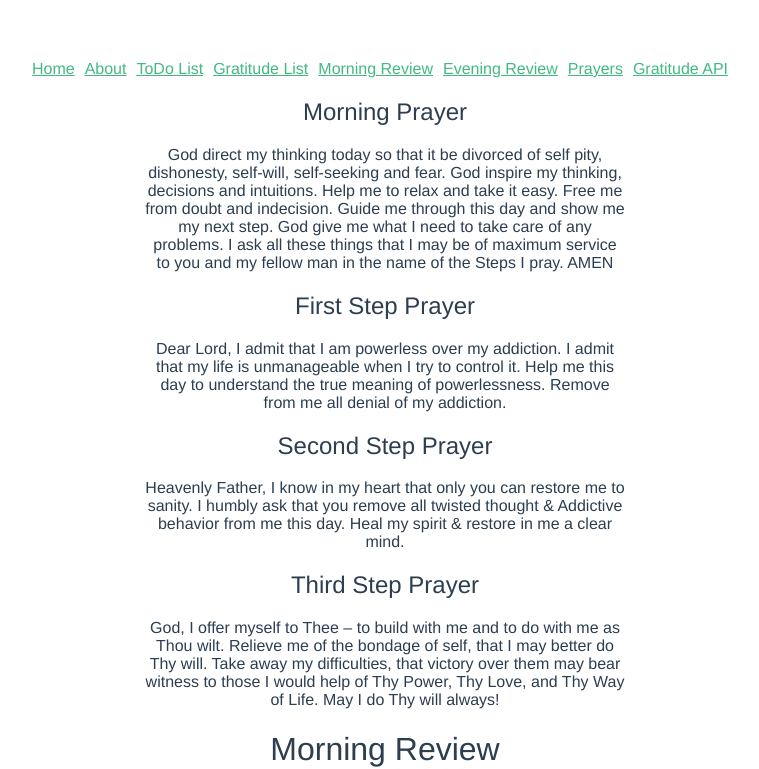
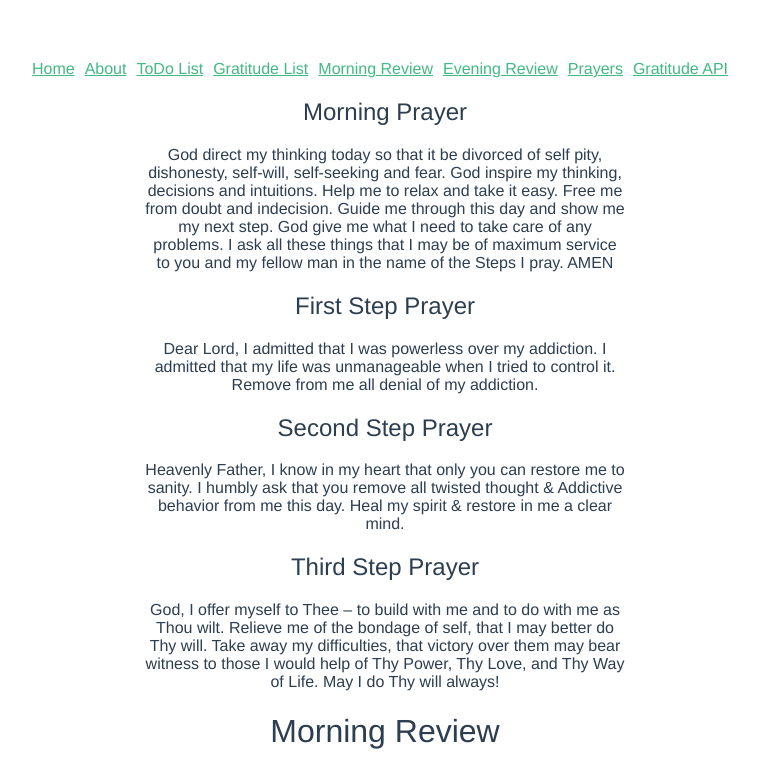
Before and after one commit to sovrinbloc/gratitude_vue, a Vue app in the folder recuv/: page /review/morning in a window 1280 px wide. Shown: the top 769 px of the page, without its empty margins (255-1014 px from the left). Built offline with nearby package versions, Linux system fonts and the light colour scheme.

Commit message:
Removes negative autosuggestion from First Step Prayer.

```diff
--- a/recuv/src/Prayer.vue
+++ b/recuv/src/Prayer.vue
@@ -46,7 +46,7 @@ export default{
 
 		{
 			title: 'First Step Prayer',
-			prayer: 'Dear Lord, I admit that I am powerless over my addiction. I admit that my life is unmanageable when I try to control it. Help me this day to understand the true meaning of powerlessness. Remove from me all denial of my addiction.'
+			prayer: 'Dear Lord, I admitted that I was powerless over my addiction. I admitted that my life was unmanageable when I tried to control it. Remove from me all denial of my addiction.'
 		},
 
 		{
```
